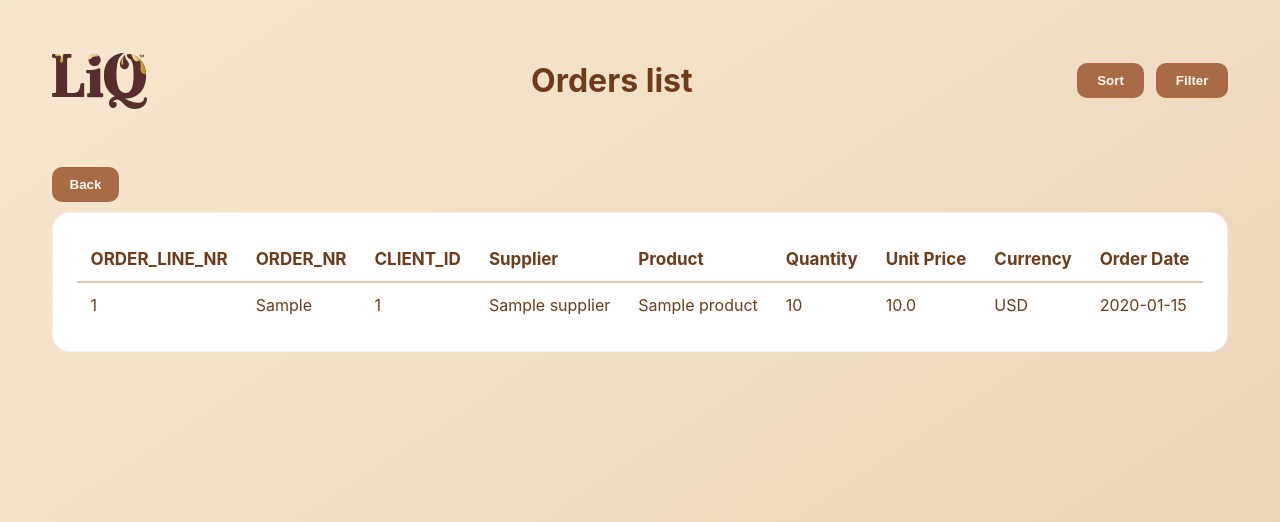
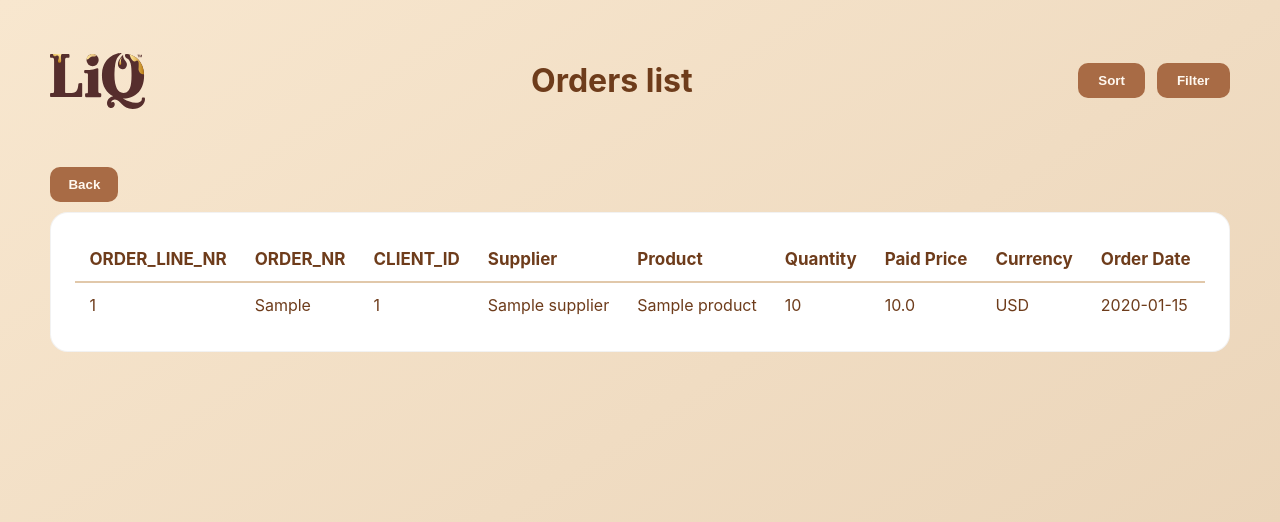
Before and after one commit to A-D-DBS-application/web-application-2025-group-22, a Flask app: page /orders in a window 1280 px wide. Shown: the top 522 px of the page. Run offline with Flask 3, Linux system fonts and the light colour scheme; tables that the repository leaves empty hold one stand-in row (values such as "Sample post").

Commit message:
orders unit price weg

```diff
--- a/app/templates/orders.html
+++ b/app/templates/orders.html
@@ -91,7 +91,7 @@
                         <th>Supplier</th>
                         <th>Product</th>
                         <th>Quantity</th>
-                        <th>Unit Price</th>
+                        <th>Paid Price</th>
                         <th>Currency</th>
                         <th>Order Date</th>
                     </tr>
@@ -106,7 +106,7 @@
                         <td>{{ o.SupplierName }}</td>
                         <td>{{ o.ProductName }}</td>
                         <td>{{ o.Quantity }}</td>
-                        <td>{{ o.Unit_price }}</td>
+                        <td>{{ o.OrderPaidPrice }}</td>
                         <td>{{ o.Currency }}</td>
                         <td>{{ o.Order_date }}</td>
                     </tr>
```
